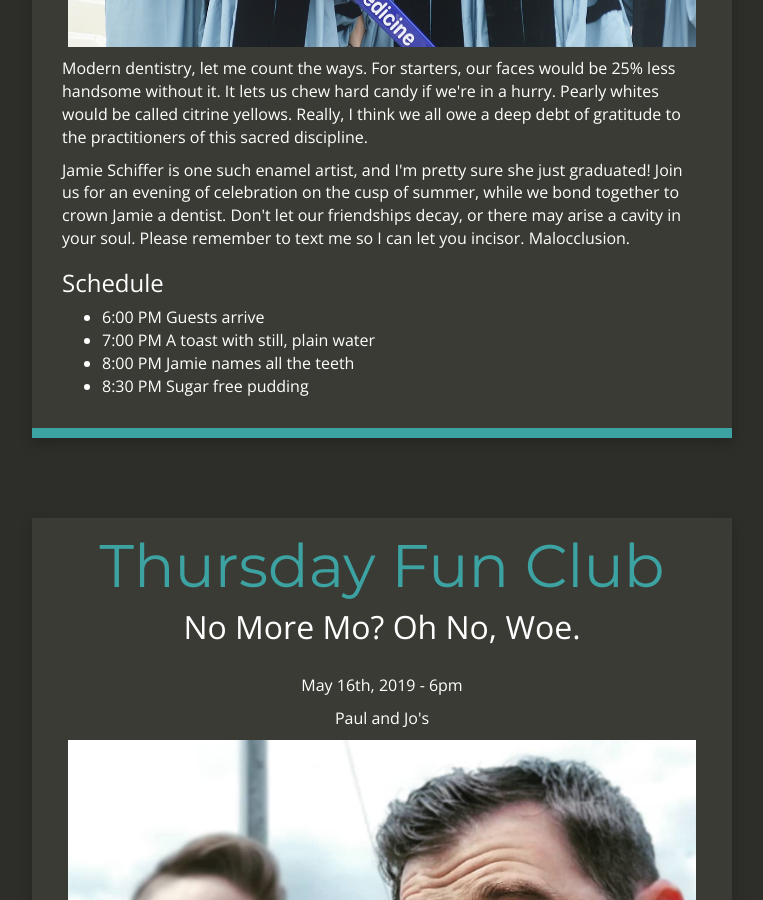
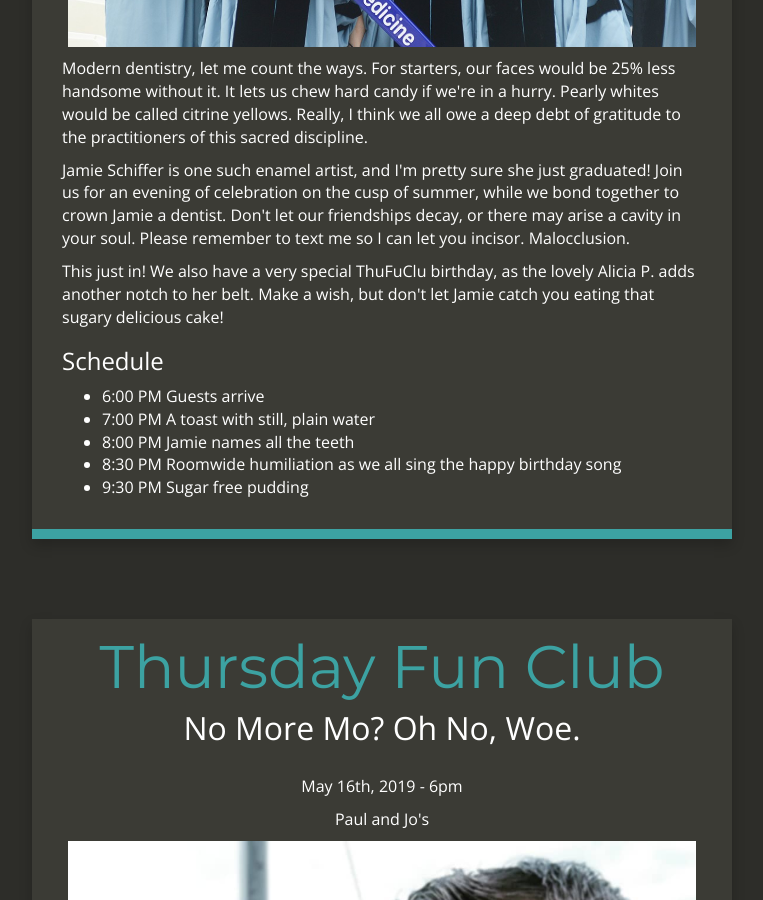
Before and after one commit to paulberb/paulberb.github.io, a Jekyll site: the page built from index.html, in a window 1280 px wide and 900 px high, scrolled down 619 px. Shown: the whole window, without its empty margins (258-1021 px from the left). Built offline with Jekyll 4.4.1, drawn with Linux system fonts in a browser that asks for light colours; nearby versions of some CDN libraries.

Commit message:
updated weekly event

```diff
--- a/index.html
+++ b/index.html
@@ -17,12 +17,16 @@ layout: default
                 </p>
                 <p>
                 Jamie Schiffer is one such enamel artist, and I'm pretty sure she just graduated! Join us for an evening of celebration on the cusp of summer, while we bond together to crown Jamie a dentist. Don't let our friendships decay, or there may arise a cavity in your soul. Please remember to text me so I can let you incisor. Malocclusion.
+                </p>
+                <p>
+                This just in! We also have a very special ThuFuClu birthday, as the lovely Alicia P. adds another notch to her belt. Make a wish, but don't let Jamie catch you eating that sugary delicious cake!
                 <h3>Schedule</h3>
                 <ul>
                     <li>6:00 PM Guests arrive</li>
                     <li>7:00 PM A toast with still, plain water</li>
                     <li>8:00 PM Jamie names all the teeth
-                    <li>8:30 PM Sugar free pudding</li>
+                    <li>8:30 PM Roomwide humiliation as we all sing the happy birthday song</li>
+                    <li>9:30 PM Sugar free pudding</li>
                </ul>
           </div>
     </div>
```
